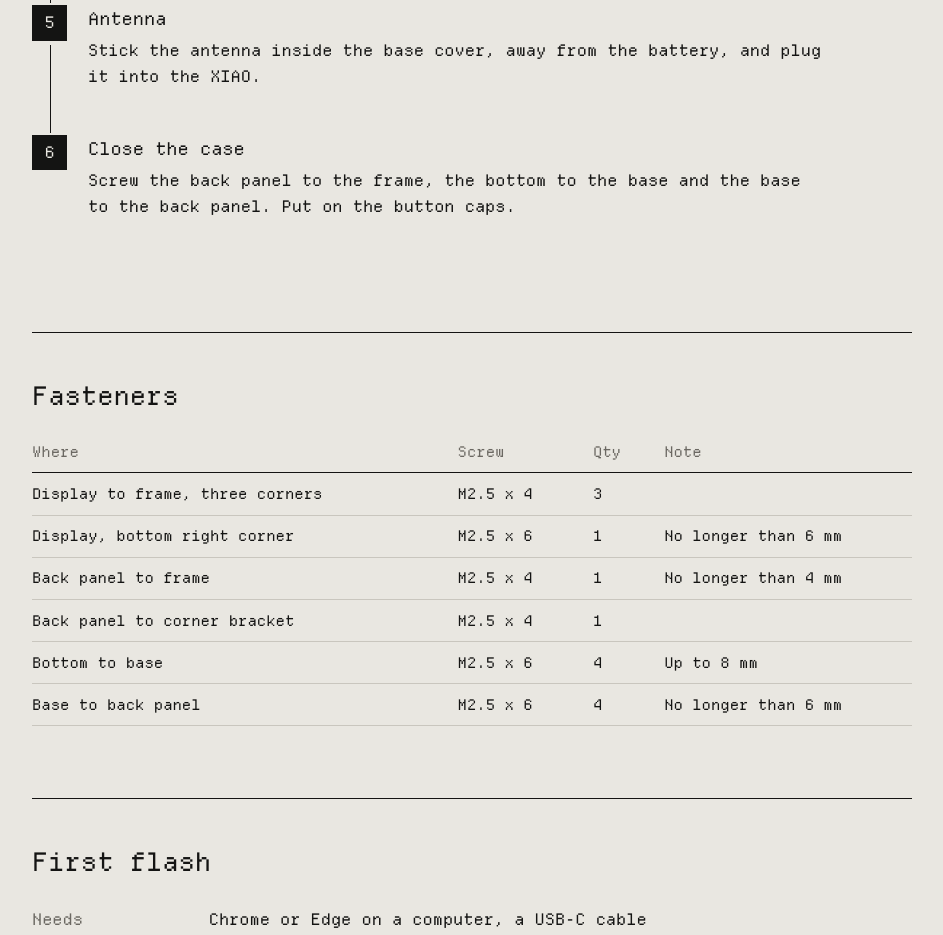
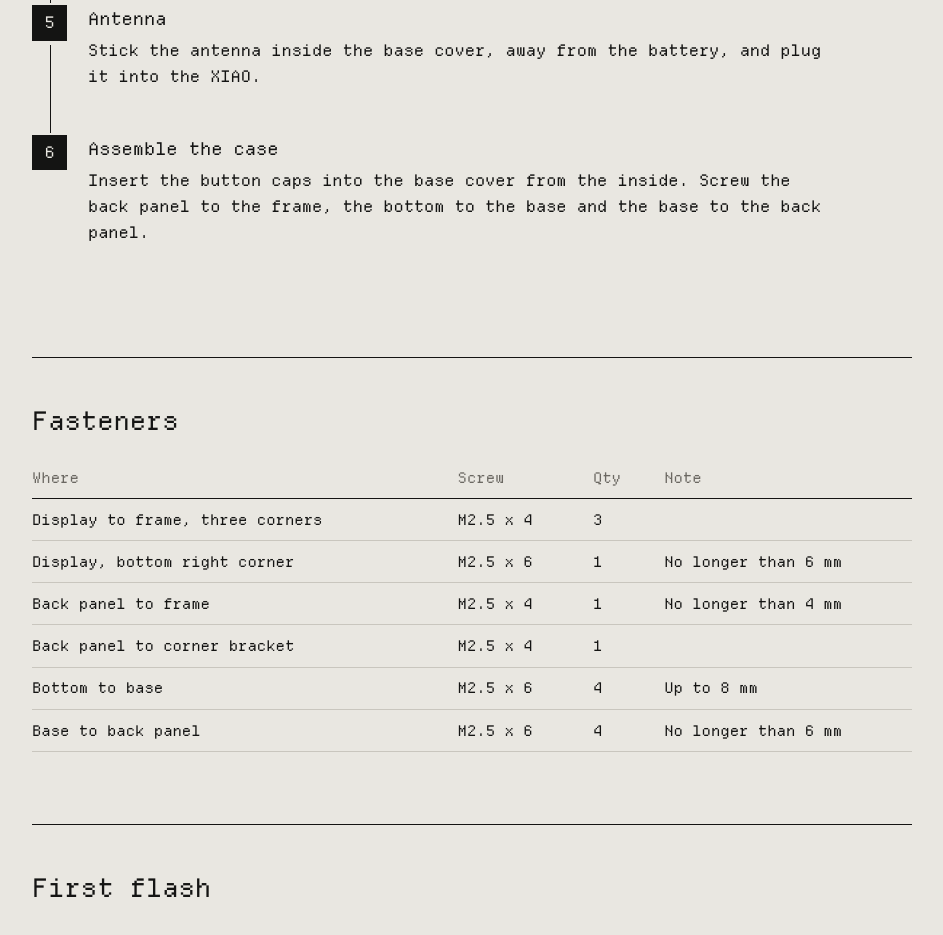
Before and after one commit to GrakovNe/perinkpheral-dev-portal, a React (Vite) app: page /hardware in a window 1280 px wide. Shown: the part 4840-5775 px from the top of the page, without its empty margins (296-1239 px from the left). Built offline with nearby package versions, Linux system fonts and the light colour scheme.

Commit message:
Place button caps before assembling the case
Install the caps from inside the base cover while it is accessible, before fastening the enclosure together.

```diff
--- a/src/pages/Hardware.tsx
+++ b/src/pages/Hardware.tsx
@@ -152,11 +152,11 @@ export function Hardware() {
               </p>
             </li>
             <li>
-              <h3>{t('Close the case', 'Закрыть корпус')}</h3>
+              <h3>{t('Assemble the case', 'Собрать корпус')}</h3>
               <p>
                 {t(
-                  'Screw the back panel to the frame, the bottom to the base and the base to the back panel. Put on the button caps.',
-                  'Привинтите заднюю панель к рамке, дно к основанию и основание к задней панели. Наденьте колпачки кнопок.',
+                  'Insert the button caps into the base cover from the inside. Screw the back panel to the frame, the bottom to the base and the base to the back panel.',
+                  'Вставьте колпачки кнопок в крышку основания изнутри. Привинтите заднюю панель к рамке, дно к основанию и основание к задней панели.',
                 )}
               </p>
             </li>
```
